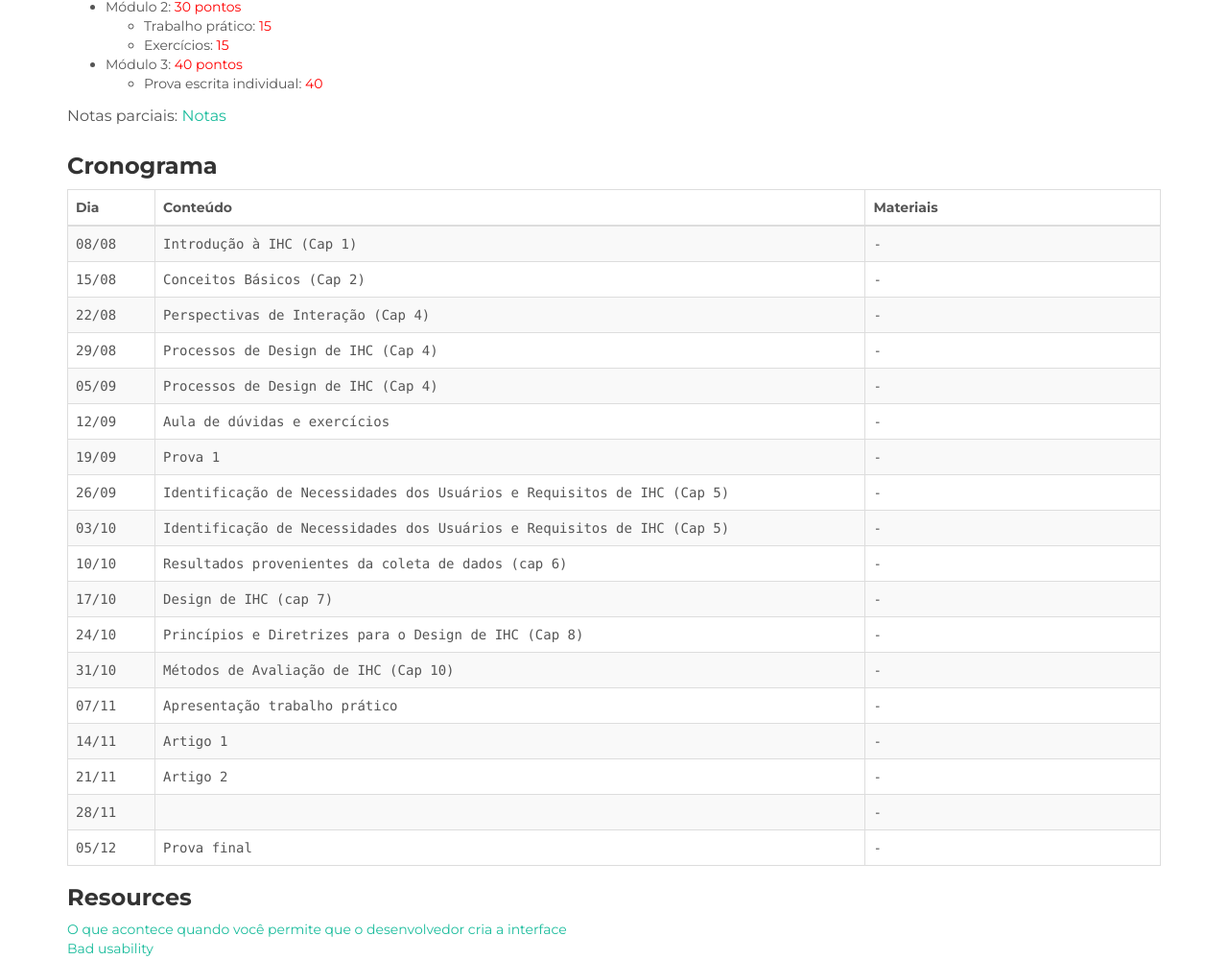
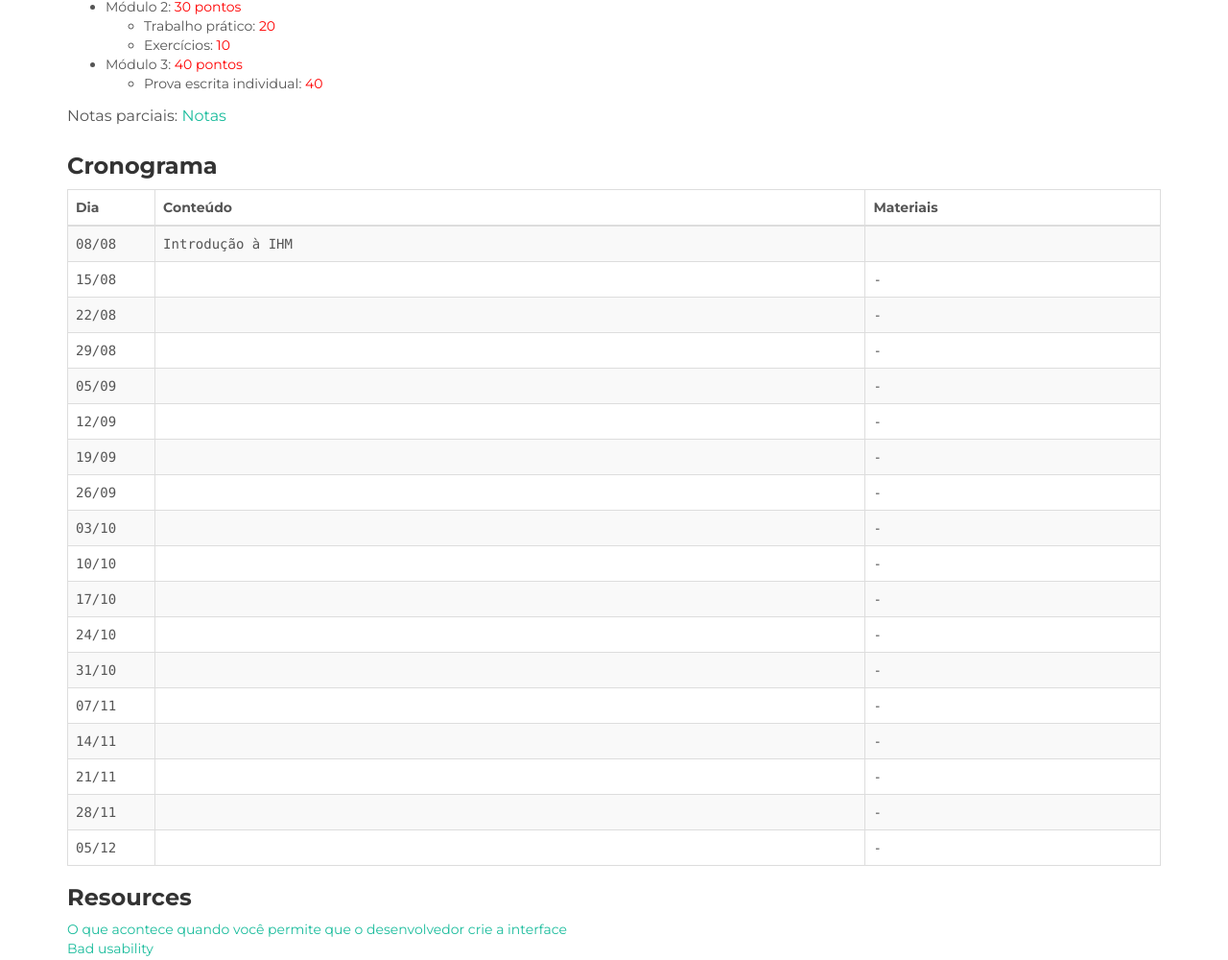
Before and after one commit to thiagov/thiagov.github.io, a plain HTML site: page ihc.html in a window 1280 px wide. Shown: the part 459-1459 px from the top of the page at 96% size. Drawn offline with nearby package versions, Linux system fonts and the light colour scheme.

Commit message:
Atualizando site

```diff
--- a/ihc.html
+++ b/ihc.html
@@ -55,8 +55,8 @@
                     <li>
                         Módulo 2: <span style="color: red;">30 pontos</span>
                         <ul>
-                            <li>Trabalho prático: <span style="color: red;">15</span></li>
-                            <li>Exercícios: <span style="color: red;">15</span></li>
+                            <li>Trabalho prático: <span style="color: red;">20</span></li>
+                            <li>Exercícios: <span style="color: red;">10</span></li>
                         </ul>
                     </li>
                     <li>
@@ -82,99 +82,117 @@
                     <tbody style="font-family: 'Lucida Console', Monaco, monospace;">
                         <tr>
                             <td>08/08</td>
-                            <td>Introdução à IHC (Cap 1)</td>
-                            <td>-</td>
+                                <td>Introdução à IHM</td>
+                                <!--                                <td>Introdução à IHM (Cap 1)</td> -->
+                            <td></td>
                         </tr>
                         <tr>
                             <td>15/08</td>
-                            <td>Conceitos Básicos (Cap 2)</td>
+                            <td></td>
+ <!--                           <td>Conceitos Básicos (Cap 2)</td> -->
                             <td>-</td>
                         </tr>
                         <tr>
                             <td>22/08</td>
-                            <td>Perspectivas de Interação (Cap 4)</td>
+                            <td></td>
+ <!--                           <td>Perspectivas de Interação (Cap 4)</td> -->
                             <td>-</td>
                         </tr>
                         <tr>
                             <td>29/08</td>
-                            <td>Processos de Design de IHC (Cap 4)</td>
+                            <td></td>
+ <!--                           <td>Processos de Design de IHC (Cap 4)</td> -->
                             <td>-</td>
                         </tr>
                         <tr>
                             <td>05/09</td>
-                            <td>Processos de Design de IHC (Cap 4)</td>
+                            <td></td>
+ <!--                           <td>Processos de Design de IHC (Cap 4)</td> -->
                             <td>-</td>
                         </tr>
                         <tr>
                             <td>12/09</td>
-                            <td>Aula de dúvidas e exercícios</td>
+                            <td></td>
+ <!--                           <td>Aula de dúvidas e exercícios</td> -->
                             <td>-</td>
                         </tr>
                         <tr>
                             <td>19/09</td>
-                            <td>Prova 1</td>
+                            <td></td>
+ <!--                           <td>Prova 1</td> -->
                             <td>-</td>
                         </tr>
                         <tr>
                             <td>26/09</td>
-                            <td>Identificação de Necessidades dos Usuários e Requisitos de IHC (Cap 5)</td>
+                            <td></td>
+ <!--                           <td>Identificação de Necessidades dos Usuários e Requisitos de IHC (Cap 5)</td> -->
                             <td>-</td>
                         </tr>
                         <tr>
                             <td>03/10</td>
-                            <td>Identificação de Necessidades dos Usuários e Requisitos de IHC (Cap 5)</td>
+                            <td></td>
+ <!--                           <td>Identificação de Necessidades dos Usuários e Requisitos de IHC (Cap 5)</td> -->
                             <td>-</td>
                         </tr>
                         <tr>
                             <td>10/10</td>
-                            <td>Resultados provenientes da coleta de dados (cap 6)</td>
+                            <td></td>
+ <!--                           <td>Resultados provenientes da coleta de dados (cap 6)</td> -->
                             <td>-</td>
                         </tr>
                         <tr>
                             <td>17/10</td>
-                            <td>Design de IHC (cap 7)</td>
+                            <td></td>
+ <!--                           <td>Design de IHC (cap 7)</td> -->
                             <td>-</td>
                         </tr>
                         <tr>
                             <td>24/10</td>
-                            <td>Princípios e Diretrizes para o Design de IHC (Cap 8)</td>
+                            <td></td>
+                            <!--                           <td>Princípios e Diretrizes para o Design de IHC (Cap 8)</td> -->
                             <td>-</td>
                         </tr>
                         <tr>
                             <td>31/10</td>
-                            <td>Métodos de Avaliação de IHC (Cap 10)</td>
+                            <td></td>
+ <!--                           <td>Métodos de Avaliação de IHC (Cap 10)</td> -->
                             <td>-</td>
                         </tr>
                         <tr>
                             <td>07/11</td>
-                            <td>Apresentação trabalho prático</td>
+                            <td></td>
+ <!--                           <td>Apresentação trabalho prático</td> -->
                             <td>-</td>
                         </tr>
                         <tr>
                             <td>14/11</td>
-                            <td>Artigo 1</td>
+                            <td></td>
+ <!--                           <td>Artigo 1</td> -->
                             <td>-</td>
                         </tr>
                         <tr>
                             <td>21/11</td>
-                            <td>Artigo 2</td>
+                            <td></td>
+ <!--                           <td>Artigo 2</td> -->
                             <td>-</td>
                         </tr>
                         <tr>
                             <td>28/11</td>
                             <td></td>
+ <!--                           <td></td> -->
                             <td>-</td>
                         </tr>
                         <tr>
                             <td>05/12</td>
-                            <td>Prova final</td>
+                            <td></td>
+                            <!--                           <td>Prova final</td> -->
                             <td>-</td>
                         </tr>
                     </tbody>
                 </table>
 
                 <h3>Resources</h3>
-                <a href="http://blog.codinghorror.com/this-is-what-happens-when-you-let-developers-create-ui/">O que acontece quando você permite que o desenvolvedor cria a interface</a></br>
+                <a href="http://blog.codinghorror.com/this-is-what-happens-when-you-let-developers-create-ui/">O que acontece quando você permite que o desenvolvedor crie a interface</a></br>
                 <a href="http://badusability.com">Bad usability</a>
 
 
```
Also changed, not shown: index.html (+2 -2 lines).
